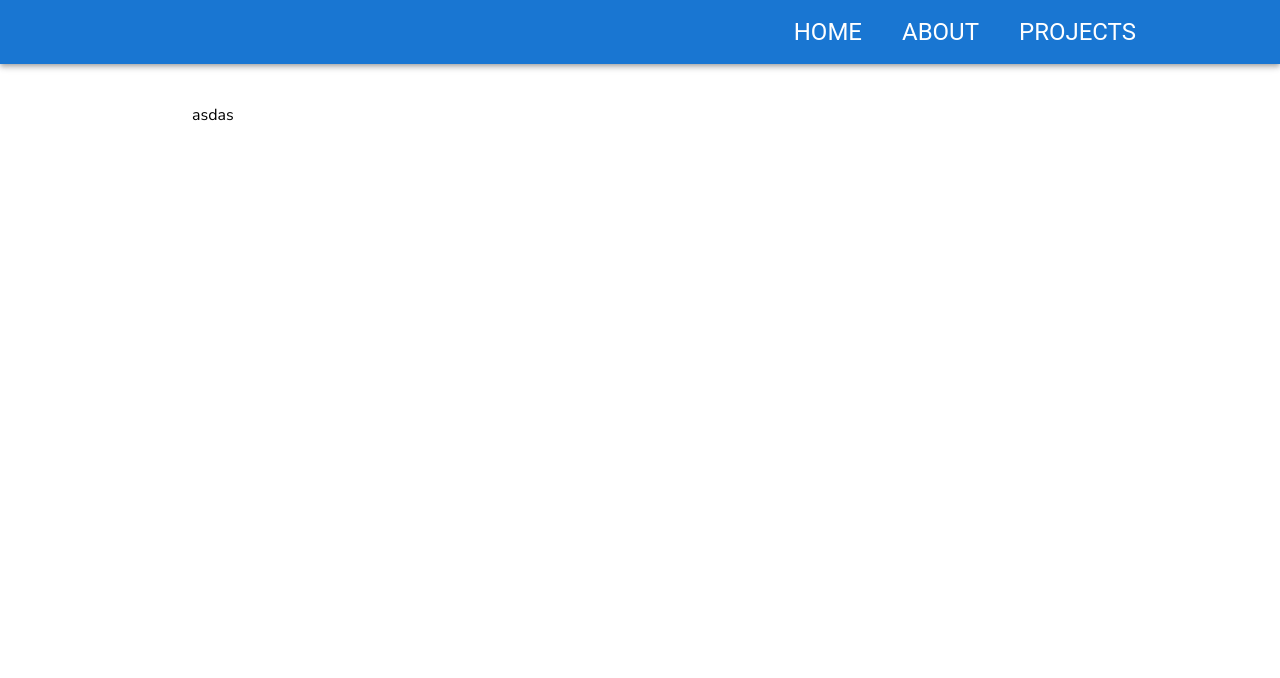
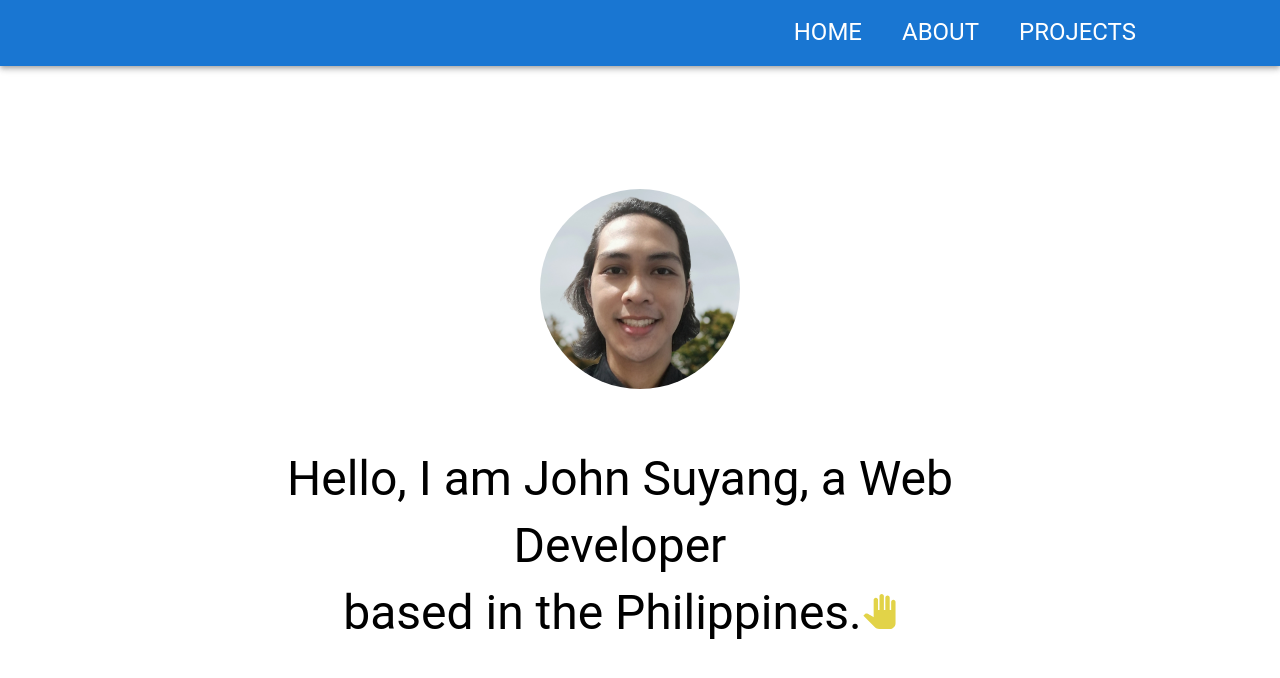
Before and after one commit to token-hub/my-profile, a React (Create React App) app: page / in a window 1280 px wide. Shown: the top 678 px of the page. Built offline with nearby package versions, Linux system fonts and the light colour scheme.

Commit message:
Avatar and Greetings created
Initial Avatar and Greetings part of the home page finished

```diff
--- /dev/null
+++ b/src/components/atoms/Greetings.js
@@ -0,0 +1,16 @@
+import React from 'react'
+import Text from './Text';
+import PanToolIcon from '@mui/icons-material/PanTool';
+
+const Greetings = () => {
+    return (
+       <>
+          <Text variant='h3' textAlign='center'>
+                Hello, I am John Suyang,  a Web Developer <br /> based in the Philippines.
+                <PanToolIcon fontSize="large" sx={{ color: '#e2d348' }} />
+            </Text>
+       </>
+    )
+}
+
+export default Greetings
--- /dev/null
+++ b/src/components/atoms/MyAvatar.js
@@ -0,0 +1,20 @@
+import React from 'react'
+import Avatar from '@mui/material/Avatar';
+import Box from '@mui/material/Box';
+import Text from './Text';
+import Me from '../../assets/images/formal-me-with-trees.jpg';
+import PanToolIcon from '@mui/icons-material/PanTool';
+
+const MyAvatar = () => {
+    return (
+       <>
+            <Avatar
+                alt="John Suyang"
+                src={Me}
+                sx={{ width: 200, height: 200, mb: 5 }}
+            />
+       </>
+    )
+}
+
+export default MyAvatar
--- a/src/components/atoms/Text.js
+++ b/src/components/atoms/Text.js
@@ -1,11 +1,11 @@
 import React from 'react'
 import Typography from '@mui/material/Typography';
 
-const Text = ({ children }) => {
+const Text = ({ children, variant = 'h5', textAlign = 'left' }) => {
 
     return (
         <>
-            <Typography variant='h5' sx={{ pr: 5, py: 2 }} >
+            <Typography variant={variant} sx={{ pr: 5, py: 2, textAlign: textAlign, lineHeight: 1.4 }}  >
              { children }
             </Typography>
         </>
--- /dev/null
+++ b/src/components/molecules/MyAvatarAndGreetings.js
@@ -0,0 +1,15 @@
+import React from 'react'
+import Box from '@mui/material/Box';
+import MyAvatar from '../atoms/MyAvatar';
+import Greetings from '../atoms/Greetings';
+
+const MyAvatarAndGreetings = () => {
+    return (
+        <Box sx={{ display: 'flex', justifyContent: 'center', alignItems: 'center', height: '80vh', flexDirection: 'column'}}>
+            <MyAvatar />
+            <Greetings />
+        </Box>
+    )
+}
+
+export default MyAvatarAndGreetings
--- a/src/components/organisms/Appbar.js
+++ b/src/components/organisms/Appbar.js
@@ -7,15 +7,7 @@ import IconButton from '@mui/material/IconButton';
 import MenuIcon from '@mui/icons-material/Menu';
 import Drawer from './Drawer';
 
-export default function ButtonAppBar(props) {
-  const spacing = {
-    px : {
-      xs: 0,
-      md: 10,
-      xl: 20,
-    }
-  }
-
+const Appbar = () => {
   const [open, setOpen] = useState(false);
 
   const toggleDrawer = () => {
@@ -24,7 +16,7 @@ export default function ButtonAppBar(props) {
 
   return (
     <>
-      <AppBar position="sticky" sx={spacing}>
+      <AppBar position="sticky" sx={{ px: {xs: 0, md: 10, xl: 20} }}>
         <Toolbar sx={{display:'flex', justifyContent: 'flex-end'}} >
           <Box sx={{display: { xs: 'none', md: 'flex' }}}>
               <Text> HOME </Text>
@@ -48,3 +40,5 @@ export default function ButtonAppBar(props) {
     </>
   );
 }
+
+export default Appbar;
--- a/src/pages/Home.js
+++ b/src/pages/Home.js
@@ -1,33 +1,11 @@
-import Box from '@mui/material/Box';
 import React from 'react';
-import Text from '../components/atoms/Text';
-import Avatar from '@mui/material/Avatar';
-import Me from '../assets/images/formal-me-with-trees.jpg';
-import Appbar from '../components/organisms/Appbar';
+import MyAvatarAndGreetings from '../components/molecules/MyAvatarAndGreetings';
 
 const Home = () => {
     return (
-
-       <div>
-           asdas
-       </div>
-        // <Box sx={{ display: "flex"}}>
-        //     <Box sx={{flexGrow: 1}}>
-        //         <Avatar
-        //             alt="John Suyang"
-        //             src={Me}
-        //             sx={{ width: 100, height: 100 }}
-        //         />
-        //     </Box>
-
-        //     <Box sx={{ display: "flex", }}>
-        //         <Text> Home </Text>
-        //         <Text> About </Text>
-        //         <Text> Projects </Text>
-        //     </Box>
-        // </Box>
-
-
+       <>
+            <MyAvatarAndGreetings />
+       </>
     )
 }
 
```
